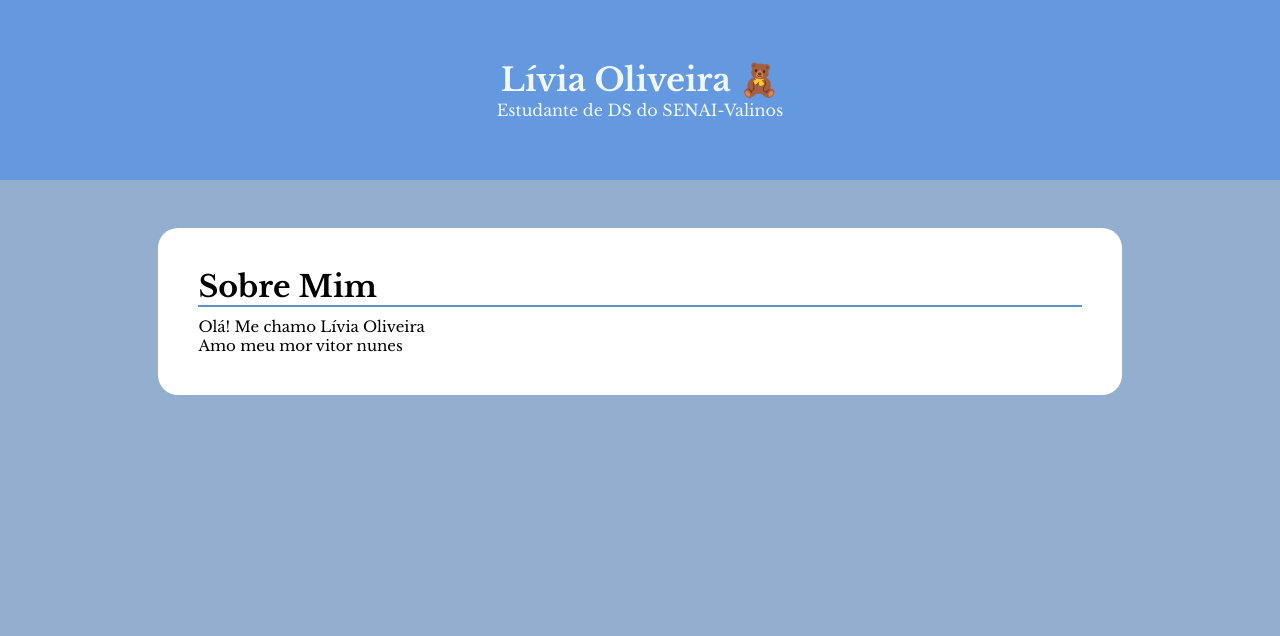
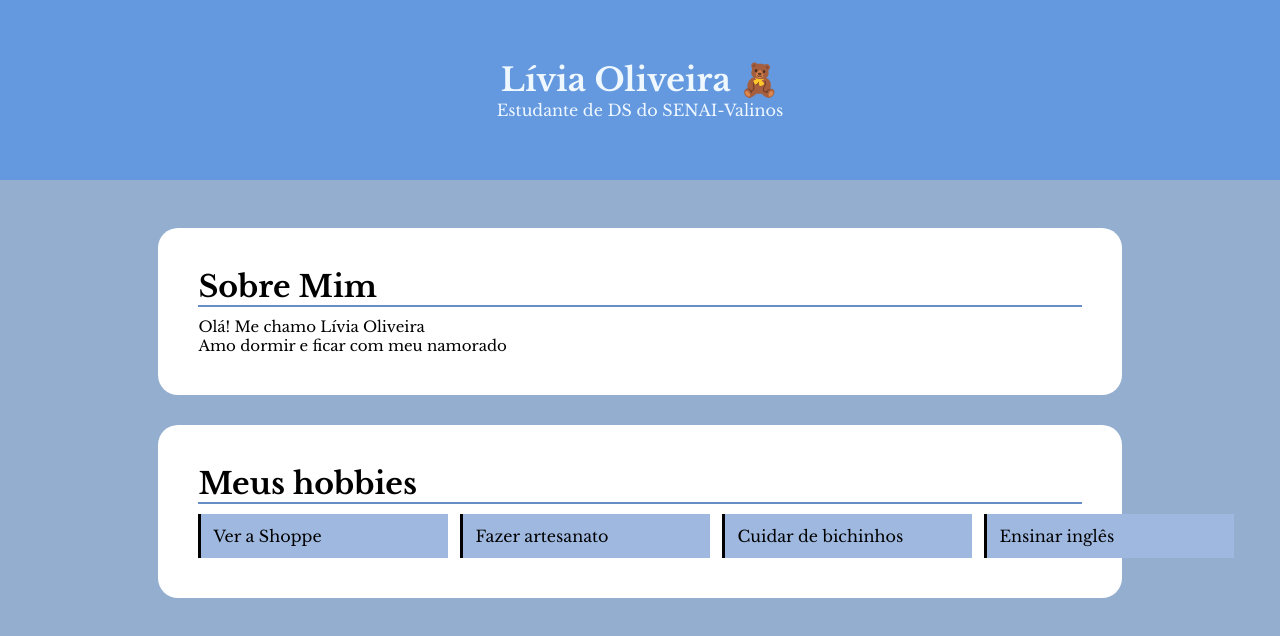
Before and after one commit to liviaaoliveiraa/meu-primeiro-site, a plain HTML site: page index.html in a window 1280 px wide. Drawn offline with nearby package versions, Linux system fonts and the light colour scheme; a web font is replaced by a local one.

Commit message:
Firts Hobbie Section

```diff
--- a/assets/styles/index.css
+++ b/assets/styles/index.css
@@ -38,6 +38,7 @@ about-section {
     margin: 0 auto;
     padding: 40px;
     border-radius: 20px;
+    margin-bottom: 30px;
 }
 
 #titulo-sobre-mim {
@@ -50,3 +51,40 @@ about-section {
 .texto-sobre-mim {
     font-size: 15px;
 }
+
+hobbies{
+    display:block ;
+    background-color: white;
+    width: 80%;
+    margin: 0 auto;
+    padding: 40px;
+    border-radius: 20px;
+    margin-bottom: 30px;
+}
+
+#titulo-hobbies {
+    font-size: 30px;
+    border-bottom: 2px solid rgb(104, 142, 199) ;
+    margin-bottom: 10px ;
+}
+
+ul{
+    list-style: none;
+    padding:0 ;
+    display:flex ;
+    gap: 12px
+}
+
+li{
+    background-color: rgb(158, 184, 224) ;
+    padding: 12px;
+    border-left: 3px solid  rgb(0, 0, 0);
+    font-size: 16px;
+    min-width: 250px;
+}
+
+li:hover {
+    background-color: rgb(181, 216, 233);
+    transform: translateX(5px);
+    transition: all 0.3s ease;
+}
--- a/index.html
+++ b/index.html
@@ -17,8 +17,18 @@
         <about-section>
             <h3 id="titulo-sobre-mim"> Sobre Mim </h3>
             <p class="texto-sobre-mim"> Olá! Me chamo Lívia Oliveira</p>
-            <p class="texto-sobre-mim">Amo meu mor vitor nunes </p>
+            <p class="texto-sobre-mim">Amo dormir e ficar com meu namorado </p>
         </about-section>
+
+        <hobbies>
+            <h3 id="titulo-hobbies"> Meus hobbies </h3>
+            <ul>
+                <li> Ver a Shoppe</li>
+                <li> Fazer artesanato</li>
+                <li> Cuidar de bichinhos</li>
+                <li> Ensinar inglês</li>
+            </ul>
+        </hobbies>
 
 
 
```
